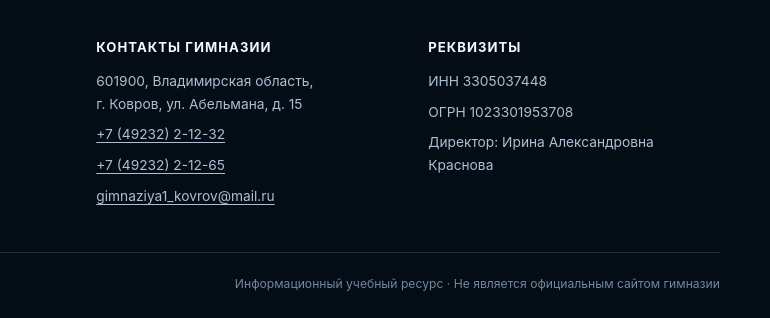
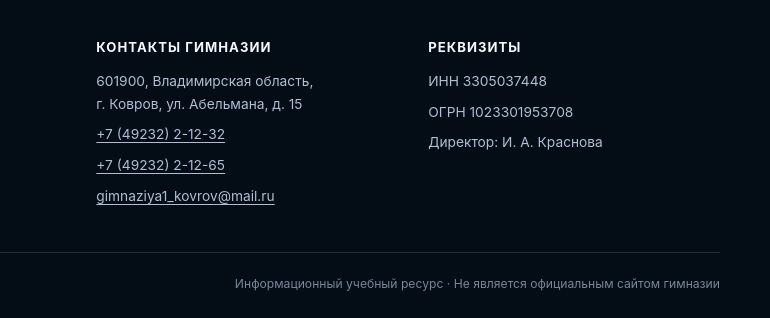
Before and after one commit to freeschoolone/syte-for-school, a plain HTML site: page practice.html in a window 1280 px wide. Shown: the part 3611-3929 px from the top of the page, 510-1280 px from the left. Drawn offline with Linux system fonts and the light colour scheme.

Commit message:
Update practice.html

```diff
--- a/practice.html
+++ b/practice.html
@@ -215,7 +215,7 @@
       <div class="footer-grid">
         <div class="footer-about"><a class="brand" href="index.html" aria-label="На главную"><span class="brand-mark" aria-hidden="true"><svg viewBox="0 0 64 64" focusable="false"><path d="M32 4 55 12v18c0 14.8-9.2 24.7-23 30C18.2 54.7 9 44.8 9 30V12L32 4Z" fill="#0e2741" stroke="currentColor" stroke-width="2"/><text x="32" y="38" text-anchor="middle" fill="currentColor" font-size="22" font-family="Georgia, serif" font-weight="700">Г1</text></svg></span><span class="brand-copy"><strong>ИИ в современной школе</strong><span>Индивидуальный проект</span></span></a><p>Учебный проект об осмысленном использовании искусственного интеллекта в образовательной среде гимназии.</p></div>
         <div><h2 class="footer-heading">Контакты гимназии</h2><ul class="footer-list"><li>601900, Владимирская область,<br>г. Ковров, ул. Абельмана, д. 15</li><li><a href="tel:+74923221232">+7 (49232) 2-12-32</a></li><li><a href="tel:+74923221265">+7 (49232) 2-12-65</a></li><li><a href="mailto:gimnaziya1_kovrov@mail.ru">gimnaziya1_kovrov@mail.ru</a></li></ul></div>
-        <div><h2 class="footer-heading">Реквизиты</h2><ul class="footer-list"><li>ИНН 3305037448</li><li>ОГРН 1023301953708</li><li>Директор: Ирина Александровна Краснова</li></ul></div>
+        <div><h2 class="footer-heading">Реквизиты</h2><ul class="footer-list"><li>ИНН 3305037448</li><li>ОГРН 1023301953708</li><li>Директор: И. А. Краснова</li></ul></div>
       </div>
       <div class="footer-bottom"><span>© 2026 · Индивидуальный проект ученика 10 класса</span><span>Информационный учебный ресурс · Не является официальным сайтом гимназии</span></div>
     </div>
```
